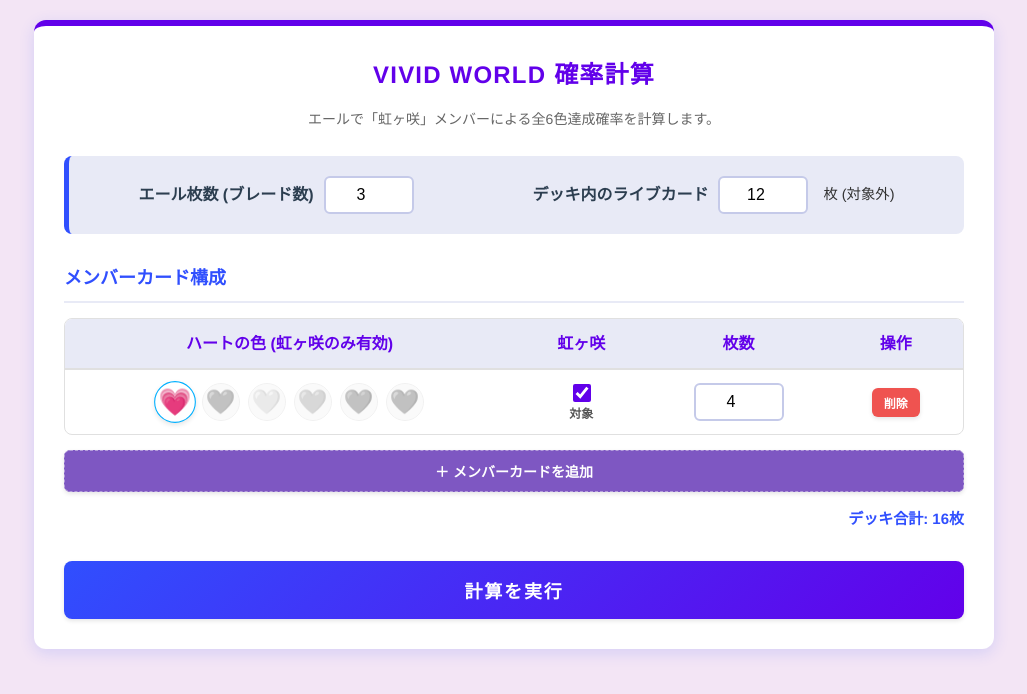
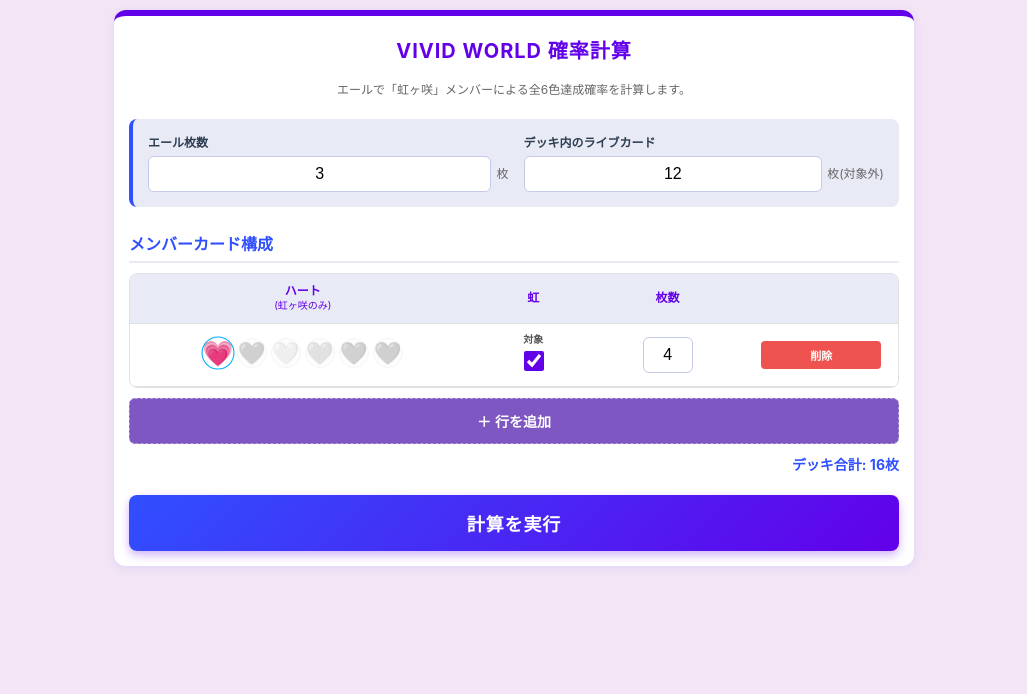
Before and after one commit to t-loveca/llocg_live, a plain HTML site: page vivid.html in a window 1280 px wide. Shown: the whole page, without its empty margins (126-1153 px from the left). Drawn offline with Linux system fonts and the light colour scheme.

Commit message:
Add files via upload

```diff
--- a/vivid.html
+++ b/vivid.html
@@ -2,7 +2,7 @@
 <html lang="ja">
 <head>
     <meta charset="UTF-8">
-    <meta name="viewport" content="width=device-width, initial-scale=1.0">
+    <meta name="viewport" content="width=device-width, initial-scale=1.0, maximum-scale=1.0, user-scalable=no">
     <title>VIVID WORLD 確率計算ツール</title>
     <style>
         :root {
@@ -15,28 +15,33 @@
             --border-color: #e0e0e0;
         }
 
+        * {
+            box-sizing: border-box;
+        }
+
         body {
-            font-family: "Helvetica Neue", Arial, sans-serif;
+            font-family: -apple-system, BlinkMacSystemFont, "Helvetica Neue", "Yu Gothic", "Hiragino Kaku Gothic ProN", Meiryo, sans-serif;
             background-color: var(--bg-color);
             color: var(--text-color);
-            padding: 20px;
+            padding: 10px;
             margin: 0;
-            line-height: 1.6;
+            line-height: 1.5;
         }
 
         .container {
-            max-width: 900px;
+            width: 100%;
+            max-width: 800px;
             margin: 0 auto;
             background: var(--card-bg);
-            padding: 30px;
+            padding: 15px;
             border-radius: 12px;
-            box-shadow: 0 4px 15px rgba(48, 79, 254, 0.15);
+            box-shadow: 0 2px 10px rgba(48, 79, 254, 0.1);
             border-top: 6px solid var(--primary-color);
         }
 
         h1 {
-            font-size: 24px;
-            margin: 0 0 10px 0;
+            font-size: 20px;
+            margin: 5px 0 15px 0;
             color: var(--primary-color);
             text-align: center;
             letter-spacing: 0.05em;
@@ -45,122 +50,139 @@
         p.description {
             text-align: center;
             color: #666;
-            font-size: 14px;
-            margin-bottom: 25px;
+            font-size: 12px;
+            margin-bottom: 20px;
         }
 
         /* コントロールパネル */
         .control-panel {
             background: #e8eaf6;
-            padding: 20px;
+            padding: 15px;
             border-radius: 8px;
-            margin-bottom: 25px;
-            border-left: 5px solid var(--secondary-color);
+            margin-bottom: 20px;
+            border-left: 4px solid var(--secondary-color);
             display: flex;
             flex-wrap: wrap;
-            gap: 20px;
-            justify-content: space-around;
-            align-items: center;
+            gap: 15px;
+            justify-content: space-between;
         }
 
         .control-group {
             display: flex;
-            align-items: center;
-            gap: 10px;
+            flex-direction: column;
+            flex: 1 1 45%; /* 2列配置 */
+            min-width: 120px;
+            align-items: flex-start;
         }
 
         label {
+            font-size: 12px;
             font-weight: bold;
             color: #2c3e50;
-            white-space: nowrap;
+            margin-bottom: 4px;
+        }
+
+        .input-wrapper {
+            display: flex;
+            align-items: center;
+            width: 100%;
         }
 
         input[type="number"] {
             padding: 8px;
-            border: 2px solid #c5cae9;
+            border: 1px solid #c5cae9;
             border-radius: 6px;
-            width: 70px;
+            width: 100%;
             font-size: 16px;
             text-align: center;
             outline: none;
-            transition: border-color 0.3s;
+            background: #fff;
+            -moz-appearance: textfield; /* Firefox用 */
+        }
+        /* スピンボタンを消す */
+        input[type="number"]::-webkit-inner-spin-button,
+        input[type="number"]::-webkit-outer-spin-button {
+            -webkit-appearance: none;
+            margin: 0;
         }
 
-        input[type="number"]:focus {
-            border-color: var(--secondary-color);
+        .unit-label {
+            font-size: 12px;
+            margin-left: 5px;
+            white-space: nowrap;
+            color: #666;
         }
 
         h2 {
-            font-size: 18px;
-            margin-top: 30px;
+            font-size: 16px;
+            margin-top: 25px;
+            margin-bottom: 10px;
             color: var(--secondary-color);
             border-bottom: 2px solid #e8eaf6;
-            padding-bottom: 8px;
+            padding-bottom: 5px;
         }
 
-        /* テーブルレイアウト */
+        /* テーブルレイアウト - スマホ対応 */
         .table-wrapper {
-            overflow-x: auto; /* 横スクロール対応 */
+            width: 100%;
+            border: 1px solid var(--border-color);
             border-radius: 8px;
-            border: 1px solid var(--border-color);
-            margin-top: 10px;
+            overflow: hidden;
         }
 
         table {
             width: 100%;
             border-collapse: collapse;
-            min-width: 600px; /* 最低幅を確保して崩れを防ぐ */
+            table-layout: fixed;
         }
 
         th {
             background-color: #e8eaf6;
             color: var(--primary-color);
-            padding: 12px;
+            padding: 10px 5px;
+            font-size: 12px;
             font-weight: bold;
             text-align: center;
-            white-space: nowrap;
-            border-bottom: 2px solid var(--border-color);
+            border-bottom: 1px solid var(--border-color);
+            line-height: 1.2;
         }
 
         td {
-            padding: 10px 5px;
+            padding: 8px 2px;
             border-bottom: 1px solid var(--border-color);
             text-align: center;
             vertical-align: middle;
         }
 
-        tr:last-child td {
-            border-bottom: none;
-        }
+        /* 列幅調整 */
+        .col-heart { width: 45%; }
+        .col-niji  { width: 15%; }
+        .col-count { width: 20%; }
+        .col-del   { width: 20%; }
 
         /* ハートチェックボックス */
         .heart-container {
             display: flex;
             justify-content: center;
-            gap: 8px;
             flex-wrap: wrap;
+            gap: 4px;
         }
 
         .heart-check {
             cursor: pointer;
-            font-size: 1.5rem;
+            font-size: 1.4rem;
             display: inline-flex;
             align-items: center;
             justify-content: center;
-            width: 36px;
-            height: 36px;
+            width: 30px;
+            height: 30px;
             border-radius: 50%;
-            background-color: #f5f5f5;
-            opacity: 0.4;
+            background-color: #f9f9f9;
+            opacity: 0.3;
             filter: grayscale(100%);
-            transition: all 0.2s ease;
-            user-select: none;
             border: 1px solid #ddd;
-        }
-
-        .heart-check:hover {
-            opacity: 0.7;
-            transform: scale(1.05);
+            transition: opacity 0.1s, transform 0.1s;
+            -webkit-tap-highlight-color: transparent;
         }
 
         .heart-check.checked {
@@ -169,65 +191,68 @@
             background-color: #fff;
             border-color: var(--accent-color);
             transform: scale(1.1);
-            box-shadow: 0 2px 5px rgba(0,0,0,0.1);
         }
 
-        .heart-check input {
-            display: none;
-        }
+        .heart-check input { display: none; }
 
-        /* 虹ヶ咲フラグ */
+        /* 虹ヶ咲トグル */
         .niji-label {
-            display: inline-flex;
+            display: flex;
             flex-direction: column;
             align-items: center;
-            font-size: 12px;
+            justify-content: center;
+            font-size: 10px;
             font-weight: bold;
             color: #555;
             cursor: pointer;
+            height: 100%;
         }
 
         .niji-label input {
             margin-top: 4px;
-            width: 18px;
-            height: 18px;
+            width: 20px;
+            height: 20px;
             accent-color: var(--primary-color);
-            cursor: pointer;
+        }
+
+        /* 枚数入力 */
+        .card-count {
+            padding: 5px;
+            font-size: 16px;
+            border: 1px solid #ccc;
+            border-radius: 4px;
+            width: 100%;
+            max-width: 50px;
         }
 
         /* ボタン類 */
         .btn {
             cursor: pointer;
-            padding: 10px 20px;
             border: none;
             border-radius: 6px;
             font-weight: bold;
-            font-size: 14px;
-            transition: all 0.3s ease;
-            box-shadow: 0 2px 4px rgba(0,0,0,0.1);
+            transition: opacity 0.2s;
+            -webkit-tap-highlight-color: transparent;
         }
+        .btn:active { transform: scale(0.98); }
 
         .btn-add {
             background-color: #7e57c2;
             color: white;
             width: 100%;
-            margin-top: 15px;
+            padding: 12px;
+            margin-top: 10px;
+            font-size: 14px;
             border: 1px dashed #b39ddb;
-            display: block;
-        }
-        .btn-add:hover {
-            background-color: #673ab7;
-            border-style: solid;
         }
 
         .btn-remove {
             background-color: #ef5350;
             color: white;
-            padding: 6px 12px;
-            font-size: 12px;
-        }
-        .btn-remove:hover {
-            background-color: #d32f2f;
+            padding: 6px 0;
+            width: 80%;
+            font-size: 11px;
+            border-radius: 4px;
         }
 
         .btn-calc {
@@ -235,79 +260,80 @@
             color: white;
             font-size: 18px;
             width: 100%;
-            padding: 16px;
-            margin-top: 30px;
-            letter-spacing: 0.1em;
+            padding: 15px;
+            margin-top: 20px;
+            letter-spacing: 0.05em;
             border-radius: 8px;
-        }
-        .btn-calc:hover {
-            box-shadow: 0 6px 20px rgba(98, 0, 234, 0.3);
-            transform: translateY(-2px);
+            box-shadow: 0 4px 10px rgba(98, 0, 234, 0.3);
         }
 
         .deck-status {
-            margin-top: 15px;
+            margin-top: 10px;
             text-align: right;
             font-weight: bold;
             color: var(--secondary-color);
-            font-size: 15px;
+            font-size: 14px;
         }
-        .deck-status.error {
-            color: #d32f2f;
-        }
+        .deck-status.error { color: #d32f2f; }
 
         /* 結果エリア */
         .result-area {
-            margin-top: 30px;
-            padding: 25px;
+            margin-top: 20px;
+            padding: 20px 15px;
             background: linear-gradient(to bottom right, #e8eaf6, #f3e5f5);
             border-radius: 12px;
             border: 2px solid #c5cae9;
             text-align: center;
             display: none;
-            animation: fadeIn 0.5s ease;
         }
-        @keyframes fadeIn { from { opacity: 0; transform: translateY(10px); } to { opacity: 1; transform: translateY(0); } }
 
         .result-title {
-            font-size: 16px;
+            font-size: 14px;
             color: #555;
-            margin-bottom: 10px;
+            margin-bottom: 5px;
             font-weight: bold;
         }
 
         .result-percent {
-            font-size: 42px;
+            font-size: 48px;
             font-weight: 800;
             background: linear-gradient(135deg, var(--secondary-color), var(--primary-color));
             -webkit-background-clip: text;
             -webkit-text-fill-color: transparent;
-            margin-bottom: 20px;
-            line-height: 1.2;
+            margin-bottom: 15px;
+            line-height: 1.1;
         }
 
         .expectation-grid {
             display: grid;
-            grid-template-columns: repeat(auto-fit, minmax(90px, 1fr));
-            gap: 10px;
-            margin-top: 20px;
+            grid-template-columns: repeat(3, 1fr); /* 3列固定 */
+            gap: 8px;
+            margin-top: 15px;
             border-top: 1px solid #d1c4e9;
-            padding-top: 20px;
+            padding-top: 15px;
         }
 
         .exp-item {
             background: #fff;
-            padding: 10px 5px;
-            border-radius: 8px;
-            box-shadow: 0 2px 4px rgba(0,0,0,0.05);
+            padding: 8px 2px;
+            border-radius: 6px;
+            box-shadow: 0 1px 3px rgba(0,0,0,0.05);
             display: flex;
             flex-direction: column;
             align-items: center;
         }
-        .exp-icon { font-size: 22px; margin-bottom: 5px; }
-        .exp-val { font-weight: bold; font-size: 16px; color: #333; }
-        .exp-label { font-size: 10px; color: #777; }
+        .exp-icon { font-size: 20px; line-height: 1; margin-bottom: 2px; }
+        .exp-val { font-weight: bold; font-size: 15px; color: #333; }
+        .exp-label { font-size: 10px; color: #888; }
 
+        /* スマートフォン向けの微調整 */
+        @media (max-width: 480px) {
+            body { padding: 8px; }
+            .container { padding: 12px; }
+            .heart-check { width: 26px; height: 26px; font-size: 1.2rem; }
+            .btn-calc { font-size: 16px; padding: 12px; }
+            .result-percent { font-size: 36px; }
+        }
     </style>
 </head>
 <body>
@@ -315,19 +341,24 @@
 <div class="container">
     <h1>VIVID WORLD 確率計算</h1>
     <p class="description">
-        エールで「虹ヶ咲」メンバーによる全6色達成確率を計算します。<br>
+        エールで「虹ヶ咲」メンバーによる全6色達成確率を計算します。
     </p>
 
     <div class="control-panel">
         <div class="control-group">
-            <label>エール枚数 (ブレード数)</label>
-            <input type="number" id="yellCount" value="3" min="1" max="40">
+            <label>エール枚数</label>
+            <div class="input-wrapper">
+                <input type="number" id="yellCount" value="3" min="1" max="40" inputmode="numeric">
+                <span class="unit-label">枚</span>
+            </div>
         </div>
 
         <div class="control-group">
             <label>デッキ内のライブカード</label>
-            <input type="number" id="liveCardCount" value="12" min="0" max="60" onchange="updateDeckCount()">
-            <span style="font-size: 0.9em; margin-left: 5px;">枚 (対象外)</span>
+            <div class="input-wrapper">
+                <input type="number" id="liveCardCount" value="12" min="0" max="60" inputmode="numeric" onchange="updateDeckCount()">
+                <span class="unit-label">枚(対象外)</span>
+            </div>
         </div>
     </div>
 
@@ -336,30 +367,30 @@
         <table id="cardTable">
             <thead>
                 <tr>
-                    <th width="50%">ハートの色 (虹ヶ咲のみ有効)</th>
-                    <th width="15%">虹ヶ咲</th>
-                    <th width="20%">枚数</th>
-                    <th width="15%">操作</th>
+                    <th class="col-heart">ハート<br><span style="font-size:10px; font-weight:normal;">(虹ヶ咲のみ)</span></th>
+                    <th class="col-niji">虹</th>
+                    <th class="col-count">枚数</th>
+                    <th class="col-del"></th>
                 </tr>
             </thead>
             <tbody>
                 </tbody>
         </table>
     </div>
-    <button class="btn btn-add" onclick="addCardRow()">＋ メンバーカードを追加</button>
+    <button class="btn btn-add" onclick="addCardRow()">＋ 行を追加</button>
 
     <div class="deck-status" id="deckStatus">デッキ合計: 12枚</div>
 
     <button class="btn btn-calc" onclick="calculateExact()">計算を実行</button>
 
     <div class="result-area" id="resultArea">
-        <div class="result-title">スコア＋1 条件達成率 (6色コンプリート)</div>
+        <div class="result-title">スコア＋1 条件達成率</div>
         <div class="result-percent" id="resultPercent">--%</div>
 
-        <div style="text-align: left; font-size: 14px; font-weight: bold; color: #555; margin-bottom: 10px; padding-left: 5px;">▼ 各色の期待個数 (平均出現数)</div>
+        <div style="text-align: left; font-size: 12px; font-weight: bold; color: #555; margin-bottom: 5px; padding-left: 5px;">▼ 各色の期待個数</div>
         <div class="expectation-grid" id="expectationGrid">
             </div>
-        <div style="margin-top: 15px; font-size: 12px; color: #888; text-align: right;">計算上の全パターン数: <span id="totalCases"></span>通り</div>
+        <div style="margin-top: 10px; font-size: 10px; color: #999; text-align: right;">全パターン数: <span id="totalCases"></span></div>
     </div>
 </div>
 
@@ -406,15 +437,15 @@
         const tdNiji = document.createElement('td');
         tdNiji.innerHTML = `
             <label class="niji-label">
+                <span>対象</span>
                 <input type="checkbox" class="niji-flag" ${isNiji ? 'checked' : ''} onchange="toggleHeartOpacity(this)">
-                対象
             </label>
         `;
         tr.appendChild(tdNiji);
 
         // 枚数
         const tdCount = document.createElement('td');
-        tdCount.innerHTML = `<input type="number" class="card-count" value="${count}" min="1" max="4" onchange="updateDeckCount()">`;
+        tdCount.innerHTML = `<input type="number" class="card-count" value="${count}" min="1" max="4" inputmode="numeric" onchange="updateDeckCount()">`;
         tr.appendChild(tdCount);
 
         // 削除ボタン
@@ -431,8 +462,6 @@
 
     function removeRow(btn) {
         const row = btn.closest('tr');
-        // 行が1つしかない場合は削除させない、あるいは削除して空にするか
-        // 今回は削除可能にして、必要なら追加してもらう形式
         row.remove();
         updateDeckCount();
     }
@@ -446,7 +475,7 @@
         }
     }
 
-    // 虹ヶ咲フラグがOFFのときはハートを薄くする（計算対象外であることを示す）
+    // 虹ヶ咲フラグがOFFのときはハートを薄くする
     function toggleHeartOpacity(checkbox) {
         const row = checkbox.closest('tr');
         const heartContainer = row.querySelector('.heart-container');
@@ -454,8 +483,7 @@
             heartContainer.style.opacity = '1';
             heartContainer.style.pointerEvents = 'auto';
         } else {
-            heartContainer.style.opacity = '0.3';
-            // 視覚的に無効化
+            heartContainer.style.opacity = '0.15'; // 薄くする
         }
     }
 
@@ -515,7 +543,7 @@
         const deckSize = deck.length;
 
         if (deckSize < yellCount) {
-            alert("デッキ枚数がエール枚数より少ないため計算できません。\nカードを追加するかエール枚数を減らしてください。");
+            alert("デッキ枚数がエール枚数より少ないため計算できません。");
             return;
         }
 
@@ -526,9 +554,7 @@
 
         for (let i = 0; i < deckSize; i++) {
             const cardMask = deck[i].mask;
-
             // j枚選んでいる状態から、このカードを選んで j+1枚にする遷移
-            // 重複利用を防ぐため、jは大きい方から回す
             for (let j = yellCount - 1; j >= 0; j--) {
                 for (let m = 0; m < 64; m++) {
                     if (currentDP[j][m] > 0n) {
@@ -540,29 +566,24 @@
         }
 
         // 計算結果
-        // 全事象: yellCount枚選ぶすべての組み合わせの和 (nCk)
         let totalCombinations = 0n;
         for (let m = 0; m < 64; m++) {
             totalCombinations += currentDP[yellCount][m];
         }
 
-        // 成功事象: maskが63 (111111 -> 全色揃っている) の組み合わせ
+        // 成功事象: maskが63 (全色揃っている) の組み合わせ
         const successCombinations = currentDP[yellCount][63];
 
-        // 確率計算
+        // 確率計算 (精度確保)
         let probability = 0;
         if (totalCombinations > 0n) {
-            // 精度確保のため10000倍して計算
             const precision = 10000n;
             const probabilityBigInt = (successCombinations * precision * 100n) / totalCombinations;
             probability = Number(probabilityBigInt) / Number(precision);
         }
 
-        // --- 2. 期待個数の計算 (厳密解) ---
-        // 各色ごとの期待値 = (デッキ内のその色の総数 / デッキ枚数) * エール枚数
-        // ※ 虹ヶ咲フラグがONのカードのみが持つ色が対象
-        let colorCounts = [0, 0, 0, 0, 0, 0]; // ピンク, 赤, 黄, 緑, 青, 紫
-
+        // --- 2. 期待個数の計算 ---
+        let colorCounts = [0, 0, 0, 0, 0, 0];
         deck.forEach(card => {
             if (card.isNiji) {
                 card.colorSet.forEach(cIdx => {
@@ -583,9 +604,11 @@
         const totalCases = document.getElementById('totalCases');
 
         resultArea.style.display = 'block';
+
+        // 小数第2位まで
         resultPercent.textContent = `${probability.toFixed(2)}%`;
 
-        // 期待値グリッド生成
+        // 期待値グリッド
         let gridHtml = '';
         expectedValues.forEach((val, idx) => {
             const h = HEARTS[idx];
@@ -599,13 +622,15 @@
         });
         expectationGrid.innerHTML = gridHtml;
 
-        // 全通り数表示（BigIntの整形）
+        // 全通り数表示
         let totalStr = totalCombinations.toString();
-        if (totalStr.length > 15) {
-            // 指数表記風に短縮
+        if (totalStr.length > 12) {
             totalStr = totalStr[0] + "." + totalStr.substring(1, 3) + "e+" + (totalStr.length - 1);
         }
         totalCases.textContent = totalStr;
+
+        // 結果エリアへスクロール
+        resultArea.scrollIntoView({behavior: 'smooth', block: 'nearest'});
     }
 </script>
 
```
